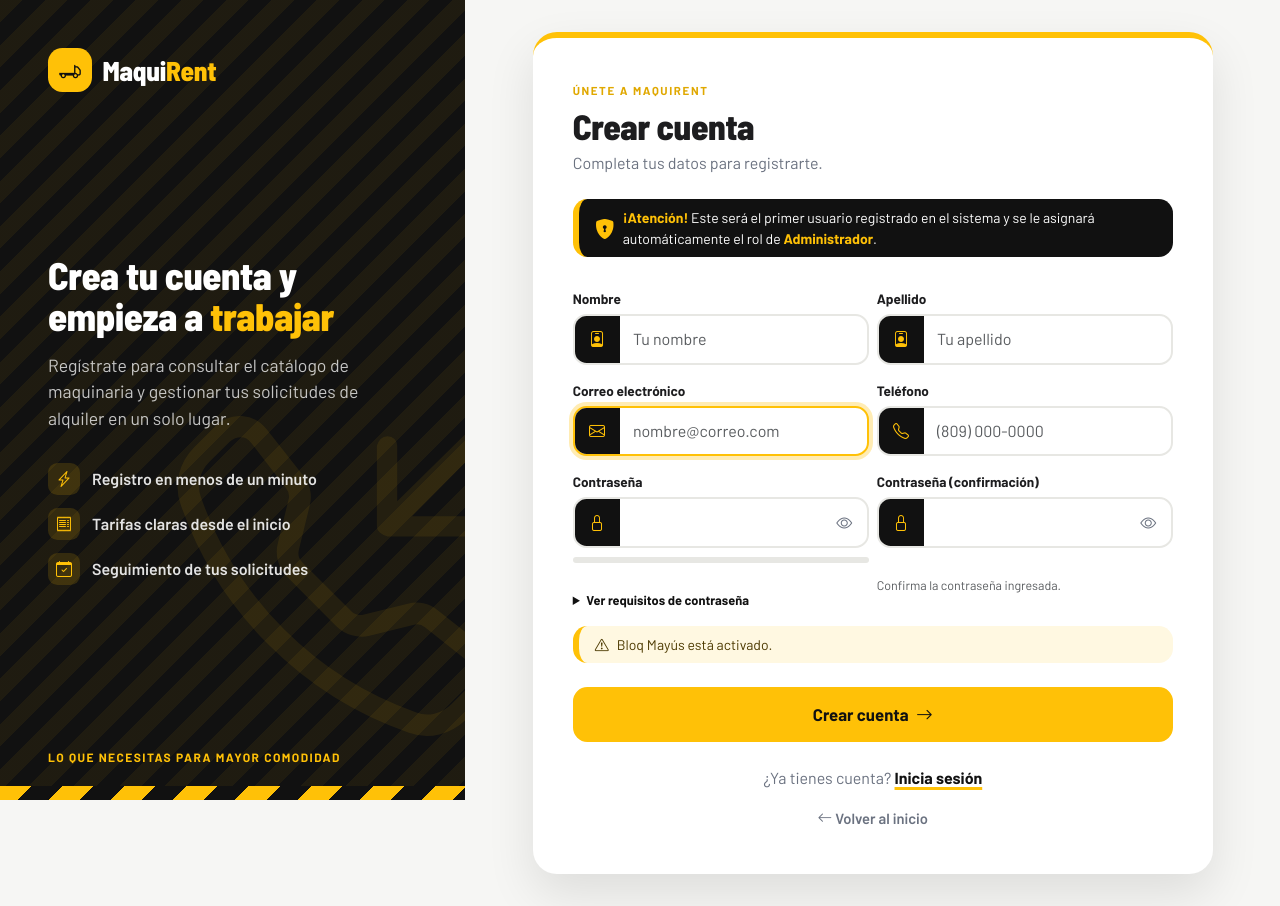
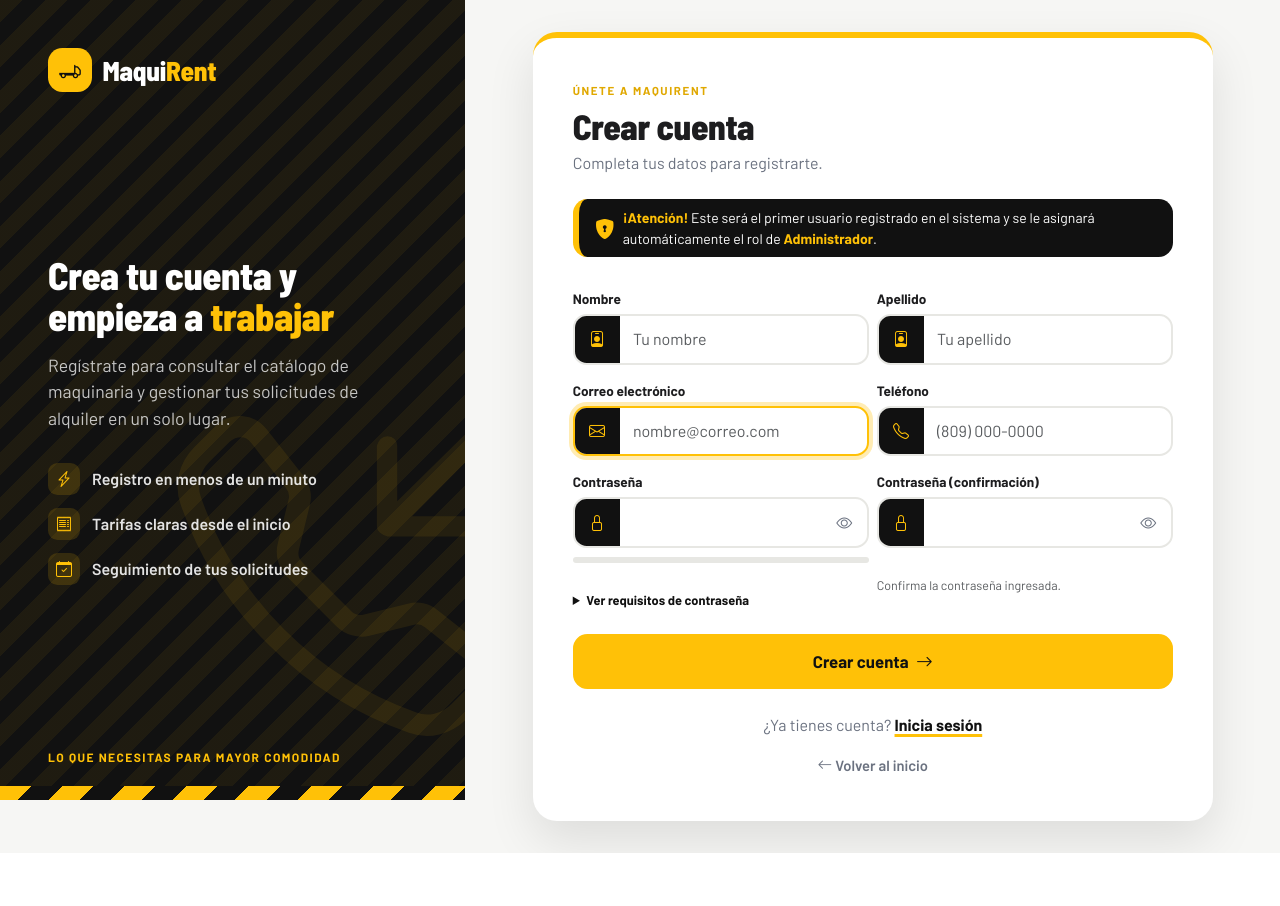
Before and after one commit to aneurysGM/Maquinaria_Proyecto, a Django app: page /auth/registro/ in a window 1280 px wide. After the commit the page ends 853 px from the top, so only its background shows below. Run offline with Django 5.2, Linux system fonts and the light colour scheme; data that the repository does not hold is empty.

Commit message:
Ocultar aviso de mayúsculas en los formularios de inicio de sesión y registro

```diff
--- a/apps/cuentas/templates/cuentas/login.html
+++ b/apps/cuentas/templates/cuentas/login.html
@@ -21,6 +21,7 @@
         body { font-family: 'Barlow', system-ui, sans-serif; background: var(--bg); color: var(--ink); margin: 0; }
         h1, h2, .mr-brand-name { font-family: 'Barlow Semi Condensed', sans-serif; font-weight: 800; letter-spacing: -.01em; }
         :focus-visible { outline: 3px solid var(--y); outline-offset: 2px; }
+        #aviso-mayusculas[hidden] { display: none !important; }
 
         .mr-shell { min-height: 100vh; display: grid; grid-template-columns: 1fr; }
         @media (min-width: 992px) { .mr-shell { grid-template-columns: minmax(380px, 5fr) 6fr; } }
--- a/apps/cuentas/templates/cuentas/registro.html
+++ b/apps/cuentas/templates/cuentas/registro.html
@@ -20,6 +20,7 @@
         body { font-family: 'Barlow', system-ui, sans-serif; background: var(--bg); color: var(--ink); margin: 0; }
         h1, h2, .mr-brand-name { font-family: 'Barlow Semi Condensed', sans-serif; font-weight: 800; letter-spacing: -.01em; }
         :focus-visible { outline: 3px solid var(--y); outline-offset: 2px; }
+        #aviso-mayusculas[hidden] { display: none !important; }
 
         .mr-shell { min-height: 100vh; display: grid; grid-template-columns: 1fr; }
         @media (min-width: 992px) { .mr-shell { grid-template-columns: minmax(360px, 4fr) 7fr; } }
```
